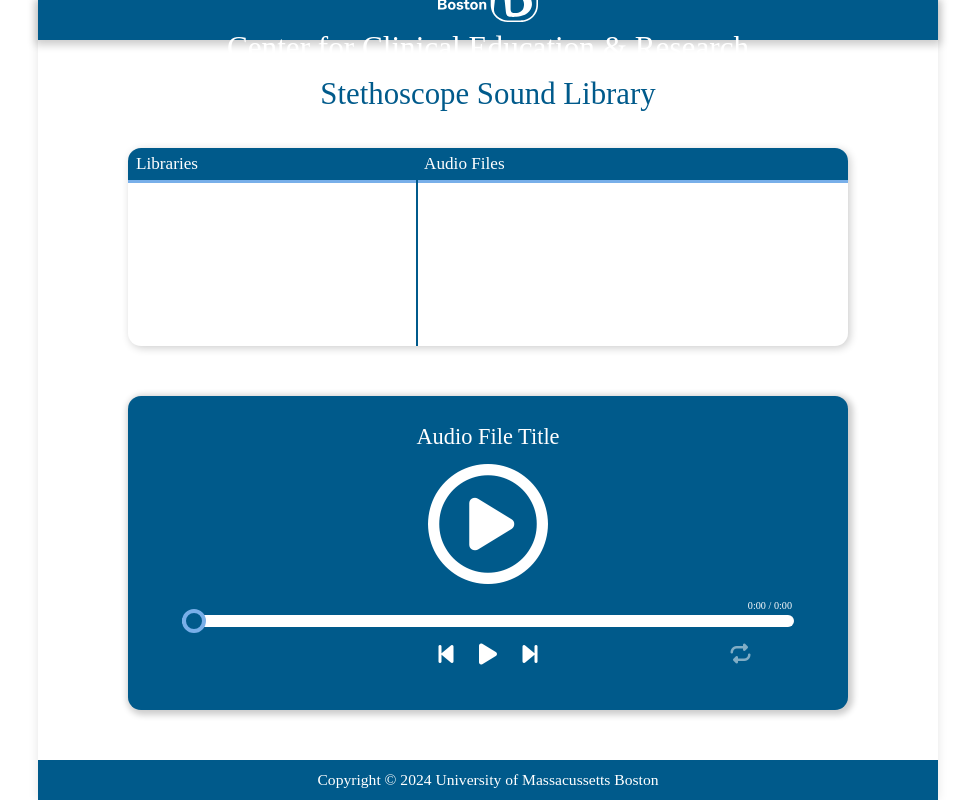
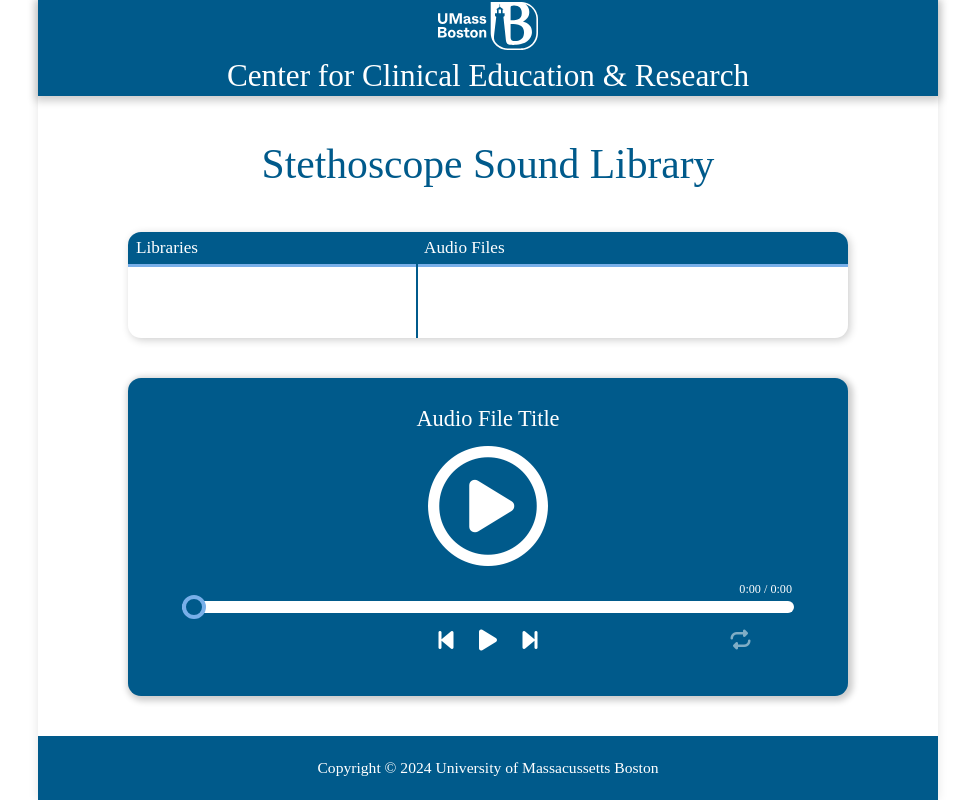
Before and after one commit to DEM-1323/Stethescope-Sound-Library, a Flask app: page / in a window 1280 px wide. Shown: the whole page, without its empty margins (152-1127 px from the left). Run offline with Flask 3, Linux system fonts and the light colour scheme; data that the repository does not hold is empty; some web fonts are replaced.

Commit message:
continued refactoring of css

```diff
--- a/static/css/styles.css
+++ b/static/css/styles.css
@@ -55,13 +55,14 @@
 
 #Department-Title {
     margin: 1vh 0 0;
-    font-size: 3rem;
+    text-align: center;
+    font-size: clamp(calc(1rem + 12px), 3rem, 35px);
 }
 
 /* App Title styles */
 #Title {
     text-align: center;
-    font-size: 4rem;
+    font-size: clamp(calc(1rem + 16px), 4rem, 45px);
     color:#005A8B;
 }
 
@@ -72,7 +73,7 @@
 
 .Audio-Library {
     flex: 0 1 auto;
-    height: clamp(calc(2vh + 150px), 30%, calc(5vh + 250px));
+    height: clamp(calc(150px + 2vh), 30%, calc(5vh + 250px));
     width: 80%;
     overflow: hidden; /* cuts any overflow in the container */
     border-radius: calc(1vh + 5px);
@@ -83,7 +84,7 @@
 .Audio-Library h3 {
     margin: 0;
     padding: 0.75vh 1vh;
-    font-size: 2rem;
+    font-size: clamp(1.5rem, 2rem, 20px);
     border-bottom: solid #78AFE9;
     background-color: #005A8B;
 }
@@ -100,17 +101,19 @@
 
 /* Library Selection Styles */
 .Library-Select {
-    flex: 40%;
+    flex: 4;
+    width: 40%;
 }
 
 /* File Selection Styles */
 .File-Select {
-    flex: 60%;
+    flex: 6;
+    width: 60%;
 }
 
 .File-Select::before {
     position: absolute;
-    top: 0;
+    top: 1%;
     bottom: 0;
     left: calc(0%);
     z-index: 10; /* Adjust this depending on where you want the line */
@@ -121,7 +124,7 @@
 
 .File-Select.files::after {
     position: absolute;
-    top: 0;
+    top: 1%;
     bottom: 0;
     left: calc(75%); /* Adjust this depending on where you want the line */
     z-index: 1;
@@ -145,7 +148,7 @@
 
 ul li {
     padding: .75vh 1.75vh;
-    font-size: calc(8px + .5vw + .5vh);
+    font-size: clamp(1.25rem, 2rem, 18px);
     color: #005A8B;
 }
 
@@ -201,7 +204,7 @@
     flex: 1;
     position: relative;
     padding-left: 1.75vh;
-    max-width: 78%;
+    max-width: 75%;
     overflow: hidden;
     text-overflow: clip;
     white-space: nowrap;
@@ -209,9 +212,9 @@
 
 .time-code {
     flex: 1;
-    max-width: 21%;
+    max-width: 25%;
     text-align: center;
-    font-size: calc(4px + .5vw + .5vh);
+    font-size: clamp(1.25rem, 2rem, 18px);
     color: #005A8B;
 }
 
@@ -223,7 +226,7 @@
     align-items: center;
     margin: 3vh 0;
     padding: 20px;
-    height: clamp(calc(2vh + 200px), 40%, calc(10vh + 500px));
+    height: clamp(calc(200px + 2vh), 40%, 40vh);
     width: 80%;
     border-radius: calc(1vh + 5px);
     box-shadow: 2px 2px 6px 3px rgba(0, 0, 0, 0.2);
@@ -364,7 +367,8 @@
 }
 
 #Footer-text {
-    font-size: calc(1.5rem);
+    text-align: center;
+    font-size: clamp(calc(0.5rem + 8px), 1.5rem, 25px);
 }
 
 /* Animations */
@@ -378,7 +382,7 @@
 }
 
 /* Media Queries */
-@media (min-width: 820px) and (max-width:1024px) {
+@media (max-width:1024px) {
     html, body {
         background-color: #fff;
     }
@@ -395,33 +399,21 @@
 
 @media (min-width: 1025px) {
     html, body {
-        background-color: #fff;
+        background-color: #fff; /* Change background color to add contrast */
     }
     .App {
-      max-width: 900px; /* Set a max-width if you want to restrict the app size */
-      box-shadow: 0 0 10px rgba(0, 0, 0, 0.1); /* Optional: add shadow for better focus */
+      max-width: 900px; /* max-width to restrict the app size */
+      box-shadow: 0 0 10px rgba(0, 0, 0, 0.1); /* add shadow for better focus */
     }
-    .App-Header {
-        padding: 0;
-    }
-    .logo {
-        max-height: 50px;
-    }
-    #Title {
-        font-size: calc(10px + 1vh + 1vw);
-    }
+
     .Audio-Library {
         max-height: 250px
     }
     .Audio-Library h3 {
         font-size: calc(10px + .25vw + .5vh);
     }
-    h3 {
-        font-size: calc(5px + .25vw + .25vh);
-    }
     ul li {
         padding: .5vh 2vh;
-        font-size: calc(8px + .25vw + .5vh);
     }
     .Audio-Item {
         padding: .5vh 0;
@@ -432,16 +424,4 @@
     .name-track {
         padding-left: 1.5vh;
     }
-    .time-code {
-       font-size: calc(4px + .25vw + .5vh);
-    }
-    .Audio-Player {
-        margin: calc(10px + 3vh) 0;
-    }
-    .App-Footer {
-        padding: 0;
-    }
-
-
-
 }
--- a/static/js/scripts.js
+++ b/static/js/scripts.js
@@ -115,21 +115,20 @@
 
       // Event listener for previous audio track button
       document.getElementById("prevBtn").addEventListener("click", () => {
-        console.log(currentIndex);
         let lastIndex = (currentIndex - 1 + files.length) % files.length;
         file = files[lastIndex];
         playAudio(directory, file[0]);
         updateTrackIndex(lastIndex);
+        console.log(currentIndex);
       });
 
       // Event listener for next audio track button
       document.getElementById("nextBtn").addEventListener("click", () => {
-        console.log(currentIndex);
         let nextIndex = (currentIndex + 1) % files.length;
         file = files[nextIndex];
         playAudio(directory, file[0]);
-
         updateTrackIndex(nextIndex);
+        console.log(currentIndex);
       });
 
       fileSelectElement.classList.add("files");
@@ -141,7 +140,7 @@
 }
 let audio = new Audio(); // Global audio object
 let isPlaying = false; // Track if audio is playing
-let repeatAudio = false;
+let repeatAudio = true;
 let currentIndex = -1; // Intialize the index for the audio file list
 
 // Setup global event listeners for audio controls
```
